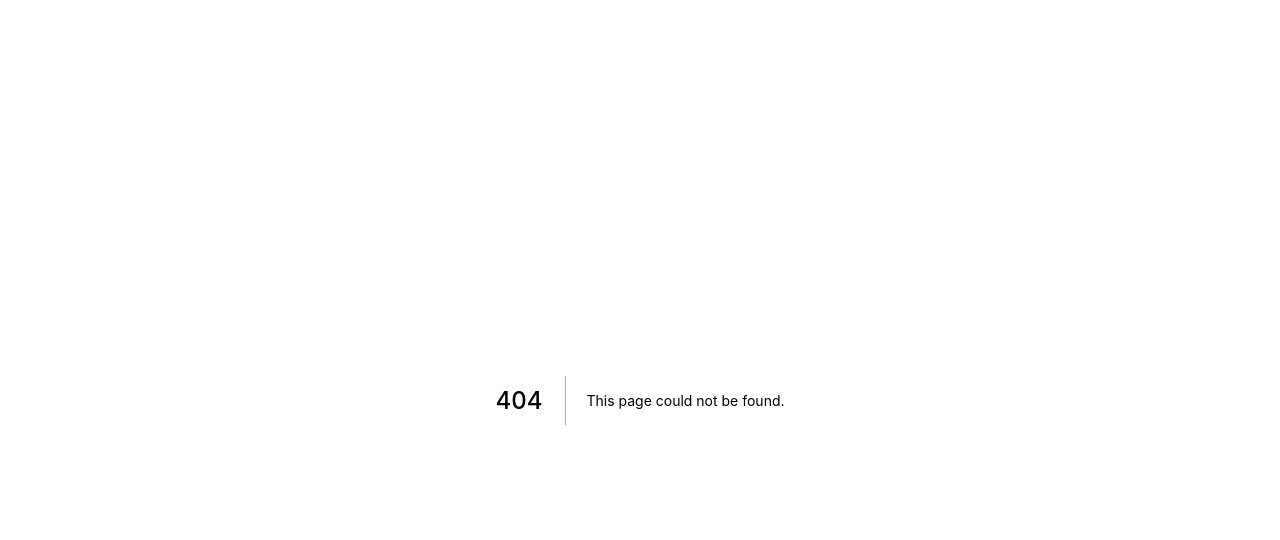
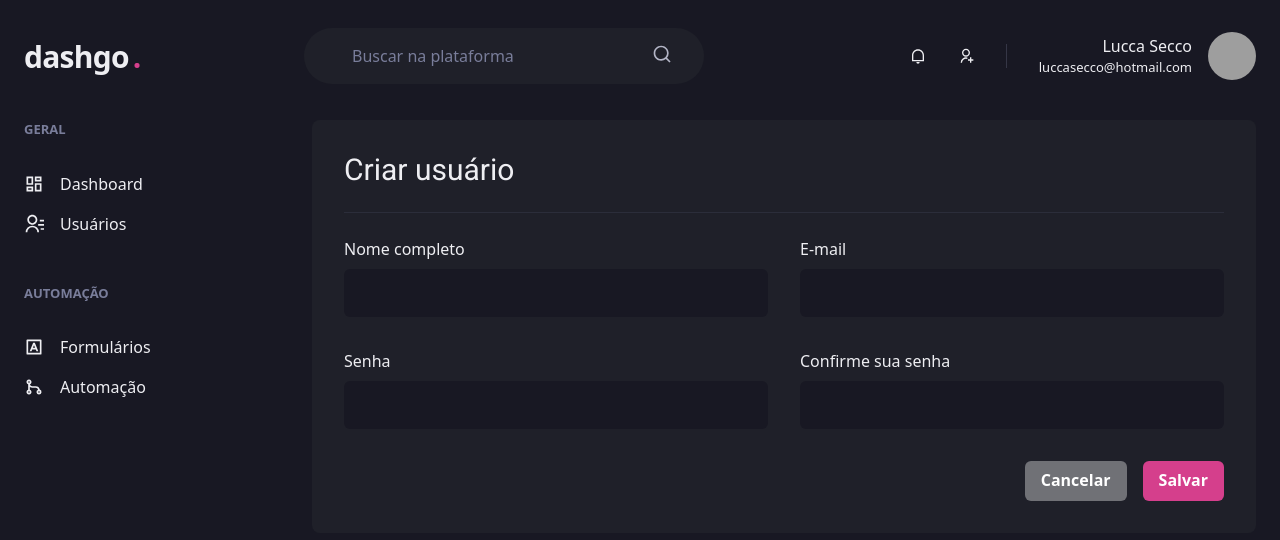
Before and after one commit to luccasecco/dashgo, a Next.js app: page /users/create in a window 1280 px wide. Before the commit this address had no page. Shown: the top 540 px of the page. Built offline with nearby package versions, Linux system fonts and the light colour scheme; grey boxes are pictures that could not be loaded.

Commit message:
add pagina criar usuario

```diff
--- a/src/components/Pagination.tsx
+++ b/src/components/Pagination.tsx
@@ -1,4 +1,4 @@
-import { Box, Button, Stack } from "@chakra-ui/react";
+import { Box, Button, Stack, Text } from "@chakra-ui/react";
 
 export function Pagination() {
   return (
@@ -10,7 +10,7 @@
       spacing={6}
     >
       <Box>
-        <strong>0</strong> - <strong>10</strong> de <strong>100</strong>
+        <Text as="strong">0</Text> - <Text as="strong">10</Text> de <Text as="strong">100</Text>
       </Box>
       <Stack direction="row" spacing={2}>
       <Button
--- /dev/null
+++ b/src/pages/users/create.tsx
@@ -0,0 +1,52 @@
+import { Box, Button, Divider, Flex, Heading, HStack, SimpleGrid, VStack } from "@chakra-ui/react";
+import { Input } from "../../components/Form/Input";
+import { Header } from "../../components/Header";
+import { Sidebar } from "../../components/Sidebar";
+
+export default function CreateUser() {
+  return (
+    <Box>
+      <Header />
+
+      <Flex
+        w="100%"
+        my="6"
+        maxWidth={1480}
+        mx="auto"
+        px="6"
+      >
+        <Sidebar />
+
+        <Box
+          flex="1"
+          borderRadius={8}
+          bg="gray.800"
+          p="8"
+        >
+          <Heading size="lg" fontWeight="normal">Criar usuário</Heading>
+
+          <Divider my="6" borderColor="gray.700" />
+
+          <VStack spacing="8">
+            <SimpleGrid minChildWidth="240px" spacing="8" w="100%">
+              <Input name="name" label="Nome completo"/>
+              <Input name="email" type="email" label="E-mail "/>
+            </SimpleGrid>
+
+            <SimpleGrid minChildWidth="240px" spacing="8" w="100%">
+              <Input name="password" type="password" label="Senha"/>
+              <Input name="passowrd_confirmation" type="password" label="Confirme sua senha "/>
+            </SimpleGrid>
+          </VStack>
+
+          <Flex mt="8" justify="flex-end">
+            <HStack spacing="4">
+              <Button colorScheme="whiteAlpha">Cancelar</Button>
+              <Button colorScheme="pink">Salvar</Button>
+            </HStack>
+          </Flex>
+        </Box>
+      </Flex>
+    </Box>
+  )
+}
```
